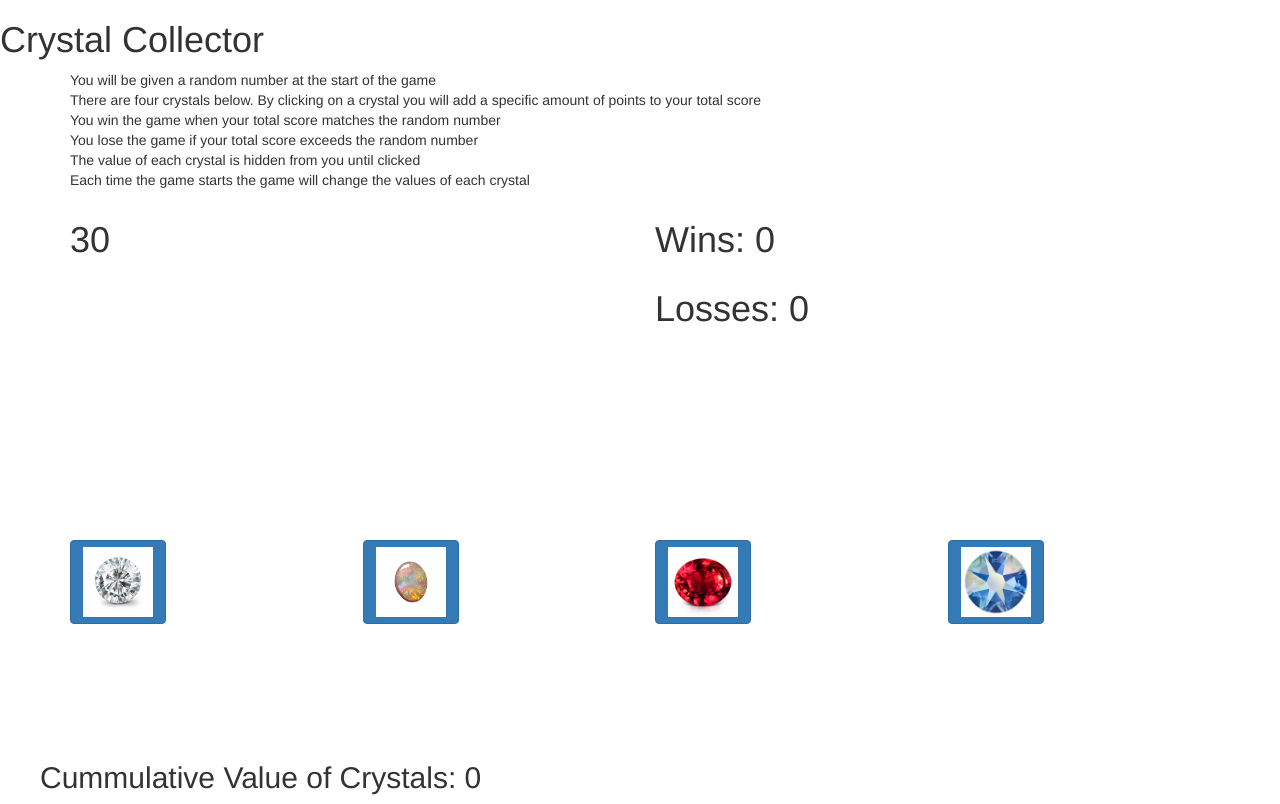
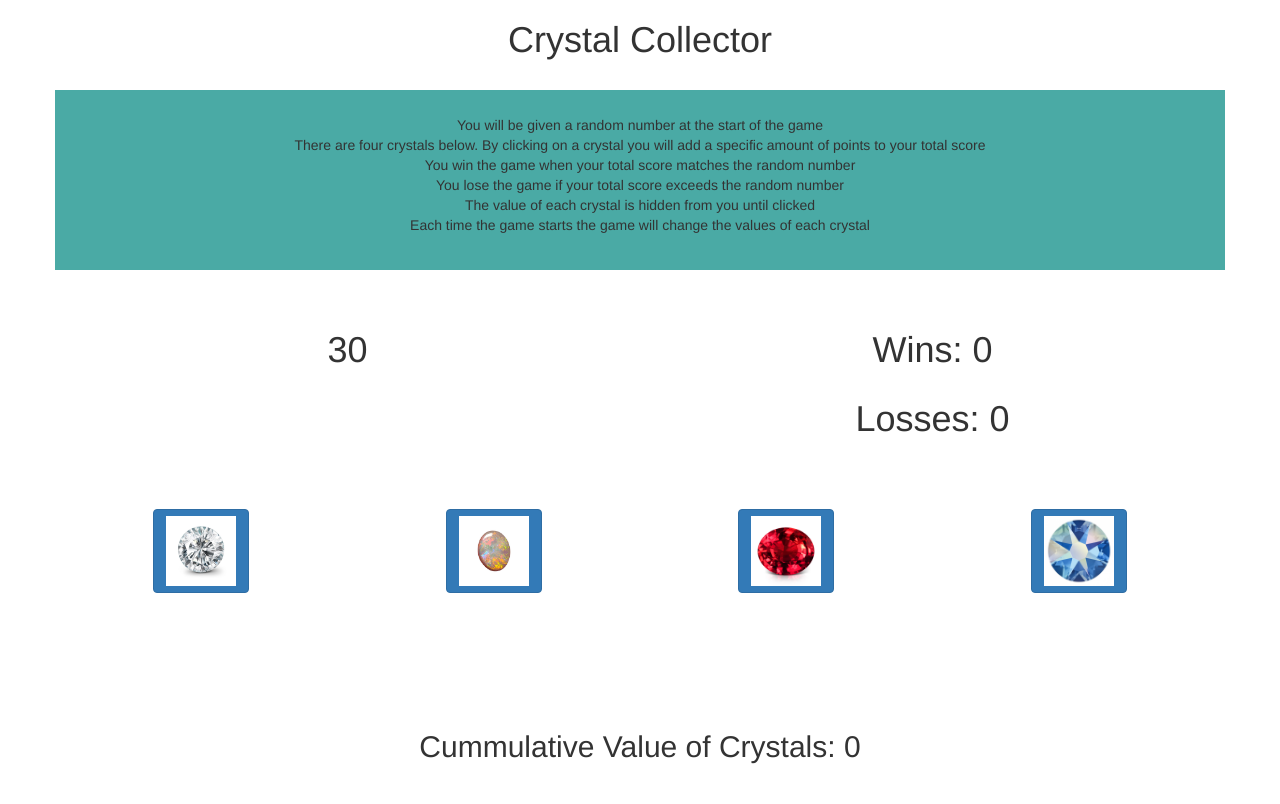
Before and after one commit to blee2322/Week-4-Game, a plain HTML site: page index.html in a window 1280 px wide. Drawn offline with nearby package versions, Linux system fonts and the light colour scheme.

Commit message:
Adding CSS Fixes

```diff
--- a/assets/css/style.css
+++ b/assets/css/style.css
@@ -2,6 +2,34 @@ img{
   width: 70px;
   height:70px;
 }
+header{
+  text-align: center;
+  margin-bottom: 30px;
+}
+#results{
+  text-align: center;
+}
+.crys{
+  text-align: center;
+}
+.rules{
+  text-align: center;
+}
 .top-buffer{
   margin: 100px;
 }
+.rules{
+  background-color: #4aaaa5;
+  padding:25px;
+}
+.scorecard{
+  text-align: center;
+  margin-top: 40px;
+}
+.randomnumber{
+  text-align: center;
+  margin-top: 40px;
+}
+.crys{
+  margin-top: 60px;
+}
--- a/index.html
+++ b/index.html
@@ -14,8 +14,8 @@
   </header>
 
   <div class= "container">
-    <div class="row">
-      <div class="col-xs-12 rules">
+    <div class="row rules">
+      <div class="col-xs-12">
           <ul>
             <li>You will be given a random number at the start of the game</li>
             <li>There are four crystals below. By clicking on a crystal you will add a specific amount of points to your total score</li>
@@ -27,7 +27,7 @@
       </div>
     </div>
     <!-- Random Number Panel -->
-    <div class="row">
+    <div class="row scorgen">
       <div class="col-xs-6 randomnumber">
           <h1 id="rannum"></h1>
       </div>
@@ -43,11 +43,6 @@
           <h1 id="losses"></h1>
           </div>
         </div>
-      </div>
-    </div>
-
-    <div class="row top-buffer">
-      <div class="col-xs-12">
       </div>
     </div>
 
```
